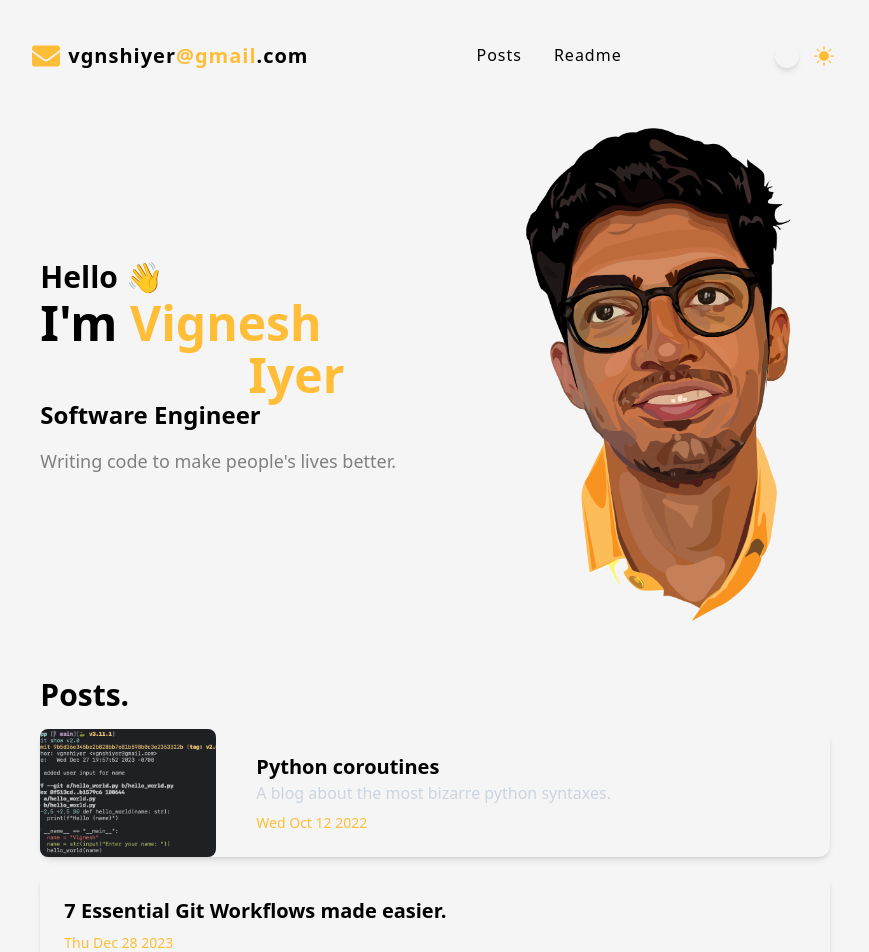
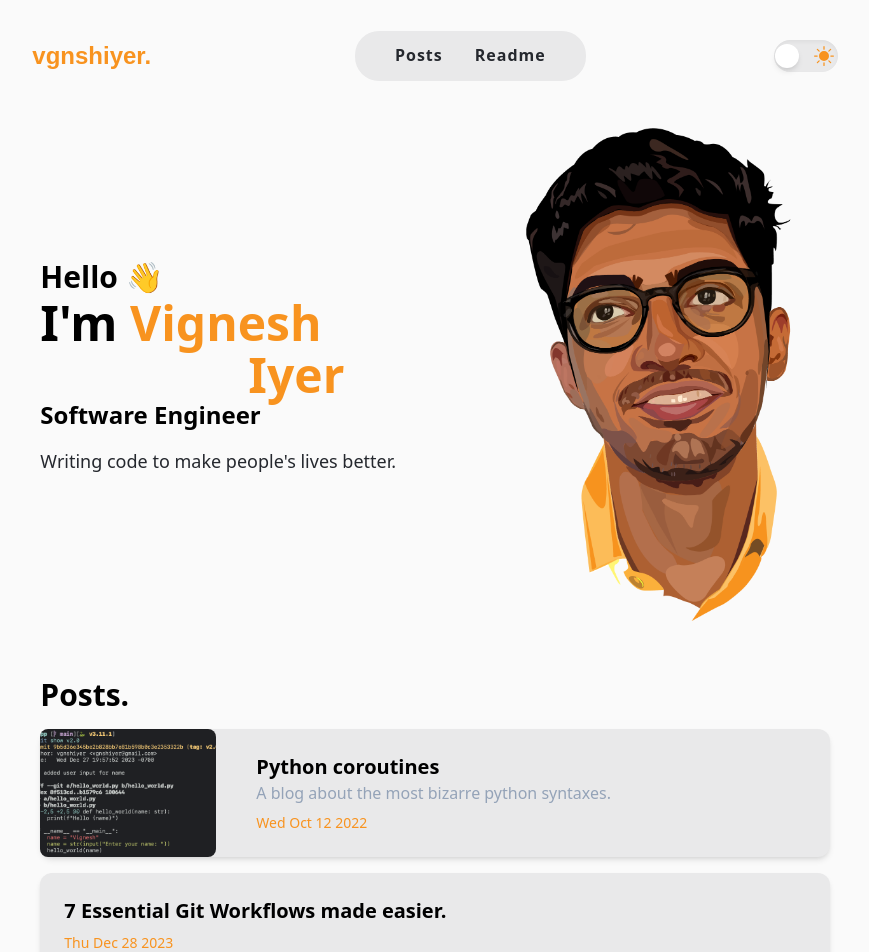
Before and after one commit to vgnshiyer/vgnshiyer.github.io, a Next.js app in the folder mywebsite/: page / in a window 1280 px wide. Shown: the top 952 px of the page, without its empty margins (205-1074 px from the left). Built offline with nearby package versions, Linux system fonts and the light colour scheme.

Commit message:
chore: fixed color pallete

```diff
--- a/mywebsite/app/layout.tsx
+++ b/mywebsite/app/layout.tsx
@@ -22,7 +22,7 @@ export default function RootLayout({
 
   const footer = (
     <footer>
-      <div className="mt-6 py-6 mb-20 text-slate-900 dark:text-slate-400 text-center">
+      <div className="mt-6 py-6 mb-20 text-tertiary-light dark:text-tertiary-dark text-center">
         <SocialHandles />
         <p>© 2024 Vignesh Iyer</p>
       </div>
--- a/mywebsite/components/Banner.tsx
+++ b/mywebsite/components/Banner.tsx
@@ -4,10 +4,10 @@ const Banner = () => {
         <div className="flex flex-col sm:flex-row justify-between items-center p-0 md:p-4 mb-10">
             <div className="pl-0 sm:pl-6 md:pl-4">
                 <h1 className="text-2xl sm:text-3xl mb-1 font-bold text-black dark:text-white">Hello 👋</h1>
-                <h1 className="text-4xl sm:text-5xl mb-1 font-bold text-black dark:text-white">I'm <span className="text-secondary">Vignesh</span></h1>
-                <h1 className="text-4xl sm:text-5xl pl-40 sm:pl-52 font-bold text-secondary">Iyer</h1>
+                <h1 className="text-4xl sm:text-5xl mb-1 font-bold text-black dark:text-white">I'm <span className="text-contrast-light dark:text-contrast-dark">Vignesh</span></h1>
+                <h1 className="text-4xl sm:text-5xl pl-40 sm:pl-52 font-bold text-contrast-light dark:text-contrast-dark">Iyer</h1>
                 <h2 className="text-xl sm:text-2xl mb-4 font-bold text-black dark:text-white">Software Engineer</h2>
-                <p className="text-dim text-sm sm:text-base md:text-lg mb-4">Writing code to make people's lives better.</p>
+                <p className="text-tertiary-light dark:text-tertiary-dark text-sm sm:text-base md:text-lg mb-4">Writing code to make people's lives better.</p>
             </div>
             <div className="">
                 <img src="/images/banner.png" alt="Vignesh Iyer" className="w-60 sm:w-64 md:w-72 lg:w-80" />
--- a/mywebsite/components/Logo.tsx
+++ b/mywebsite/components/Logo.tsx
@@ -6,12 +6,7 @@ const Logo = () => {
   return (
     <div className="flex items-center">
         <Link href="/">
-            <div className="flex flex-row text-xl font-semibold tracking-[1px]">
-            <FaEnvelope className="w-7 h-7 text-secondary mr-2" />
-            <span className="text-black dark:text-white">vgnshiyer</span>
-            <span className="text-secondary">{'@gmail'}</span>
-            <span className="text-black dark:text-white">.com</span>
-            </div>
+            <span className="text-contrast-light dark:text-contrast-dark text-2xl font-poppins font-bold">vgnshiyer.</span>
         </Link>
     </div>
   )
--- a/mywebsite/components/Navbar.tsx
+++ b/mywebsite/components/Navbar.tsx
@@ -3,7 +3,6 @@
 import Link from 'next/link'
 import React, { useState, ReactNode, useEffect } from 'react'
 import ThemeToggle from './ThemeToggle';
-import { FaEnvelope } from 'react-icons/fa';
 import Logo from './Logo';
 
 interface NavBarLinkProps {
@@ -30,18 +29,18 @@ const Navbar = () => {
 
     return (
       <Link href={href}
-        className={`group text-black dark:text-white ${isNavBarToggled ? 'block' : ''} rounded-2xl p-2 tracking-[1px]`}
+        className={`group text-tertiary-light dark:text-white ${isNavBarToggled ? 'block' : ''} font-semibold rounded-2xl p-2 tracking-[1px]`}
         onClick={handleClick}
       >
         {children}
-        <span className="block relative max-w-0 group-hover:max-w-full left-1/2 -translate-x-1/2 duration-500 h-0.5 bg-secondary"></span>
+        <span className="block relative max-w-0 group-hover:max-w-full left-1/2 -translate-x-1/2 duration-500 h-0.5 bg-contrast-light dark:bg-contrast-dark"></span>
       </Link>
     )
   };
 
   const CloseIcon = () => {
     return (
-      <svg className="h-6 w-6 text-secondary" xmlns="http://www.w3.org/2000/svg" fill="none" viewBox="0 0 24 24" stroke="currentColor">
+      <svg className="h-6 w-6 text-contrast-light dark:text-contrast-dark" xmlns="http://www.w3.org/2000/svg" fill="none" viewBox="0 0 24 24" stroke="currentColor">
         <path strokeLinecap="round" strokeLinejoin="round" strokeWidth={2} d="M6 18L18 6M6 6l12 12" />
       </svg>
     )
@@ -49,7 +48,7 @@ const Navbar = () => {
 
   const MenuIcon = () => {
     return (
-      <svg className="h-6 w-6 text-secondary" xmlns="http://www.w3.org/2000/svg" fill="none" viewBox="0 0 24 24" stroke="currentColor">
+      <svg className="h-6 w-6 text-contrast-light dark:text-contrast-dark" xmlns="http://www.w3.org/2000/svg" fill="none" viewBox="0 0 24 24" stroke="currentColor">
         <path strokeLinecap="round" strokeLinejoin="round" strokeWidth={2} d="M4 6h16M4 12h16m-7 6h7" />
       </svg>
     )
@@ -66,7 +65,7 @@ const Navbar = () => {
         <div className="flex items-center justify-between h-16">
           <Logo />
           <div className="hidden md:block">
-            <div className="ml-4 flex items-center space-x-4 bg-light dark:bg-semi-dark rounded-3xl px-8 py-1 ">
+            <div className="ml-4 flex items-center space-x-4 bg-semi-light dark:bg-semi-dark rounded-3xl px-8 py-1 ">
               {links.map(link => <NavBarLink key={link.href} href={link.href}>{link.text}</NavBarLink>)}
             </div>
           </div>
--- a/mywebsite/components/PostPreview.tsx
+++ b/mywebsite/components/PostPreview.tsx
@@ -4,7 +4,7 @@ import { PostMetadata } from "../types/PostMetadata";
 
 const PostPreview = (props: PostMetadata) => {
     return (
-        <div className="rounded-xl shadow-md bg-light dark:bg-semi-dark flex flex-col md:flex-row items-start">
+        <div className="rounded-xl shadow-md bg-semi-light dark:bg-semi-dark flex flex-col md:flex-row items-start">
             {props.cover && (
                 <img
                     className="rounded-lg w-full md:w-44 mr-4 object-cover h-48 md:h-full"
@@ -16,8 +16,8 @@ const PostPreview = (props: PostMetadata) => {
                 <Link href={`/posts/${props.slug}`}>
                     <h2 className="text-xl text-black dark:text-white font-bold hover:underline">{props.title}</h2>
                 </Link>
-                <p className="text-md text-slate-300">{props.subtitle}</p>
-                <p className="mt-2 text-sm text-secondary">{new Date(props.date).toDateString()}</p>
+                <p className="text-md text-tertiary-dark dark:text-tertiary-dark">{props.subtitle}</p>
+                <p className="mt-2 text-sm text-contrast-light dark:text-contrast-dark">{new Date(props.date).toDateString()}</p>
             </div>
         </div>
     );
--- a/mywebsite/components/SocialHandles.tsx
+++ b/mywebsite/components/SocialHandles.tsx
@@ -15,7 +15,7 @@ const SocialHandles = () => {
         {items.map((item: any, index) => {
             return (
                 <a href={item.link} key={index} target="_blank" rel="noopener noreferrer">
-                    <item.icon className="hover:text-secondary text-3xl cursor-pointer" />
+                    <item.icon className="hover:text-contrast-light dark:hover:text-contrast-dark text-3xl cursor-pointer" />
                 </a>
             )
         })}
--- a/mywebsite/components/TableOfContents.tsx
+++ b/mywebsite/components/TableOfContents.tsx
@@ -25,7 +25,7 @@ const TableOfContents = (props: any) => {
         <h3 className='text-2xl text-black dark:text-white font-bold'>On this page</h3>
         <ul className='list-disc list-inside mt-2'>
             {headings.map(( { id, level, text }: any ) => (
-              <li key={id} className={`text-slate-400 ${getTextSize(level)} ml-${level * 2} mb-1 list-none`}>
+              <li key={id} className={`text-tertiary-light dark:text-tertiary-dark ${getTextSize(level)} ml-${level * 2} mb-1 list-none`}>
                 <a href={`#${id}`}>{text}</a>
               </li>
             ))}
--- a/mywebsite/components/ThemeToggle.tsx
+++ b/mywebsite/components/ThemeToggle.tsx
@@ -28,18 +28,18 @@ const ThemeToggle = () => {
 
   return (
     <div
-        className="relative w-16 h-8 flex items-center dark:bg-semi-dark bg-light rounded-full p-1 cursor-pointer"
+        className="relative w-16 h-8 flex items-center dark:bg-semi-dark bg-semi-light rounded-full p-1 cursor-pointer shadow-inner"
         onClick={() => setDarkMode(!darkMode)}
     >
-        <FaMoon className="text-light" size={20} />
+        <FaMoon className="text-tertiary-light dark:text-tertiary-dark" size={20} />
         <div
-            className="absolute bg-light dark:bg-dark w-6 h-6 rounded-full shadow-md transform transition-transform duration-300 ease-in-out"
+            className="absolute bg-white  w-6 h-6 rounded-full shadow-md transform transition-transform duration-300 ease-in-out"
             style={{
                 left: darkMode ? 'calc(100% - 1.5rem)' : '0.1rem'
             }}
         >
         </div>
-        <BsSunFill className="ml-auto text-secondary" size={20} />
+        <BsSunFill className="ml-auto text-contrast-light dark:text-contrast-dark" size={20} />
     </div>
   )
 }
--- a/mywebsite/tailwind.config.ts
+++ b/mywebsite/tailwind.config.ts
@@ -8,20 +8,35 @@ const config: Config = {
   ],
   theme: {
     extend: {
+      fontFamily: {
+        'poppins': ['Poppins', 'sans-serif'],
+      },
       backgroundImage: {
         'gradient-radial': 'radial-gradient(var(--tw-gradient-stops))',
         'gradient-conic':
           'conic-gradient(from 180deg at 50% 50%, var(--tw-gradient-stops))',
       },
       colors: {
+        // 'dark': '#0E1017',
+        // 'light': '#F5F5F5',
+        // 'secondary': '#FFBD38',
+        // 'dim': '#808080',
+        // 'semi-dark': '#25282E',
+
+        // -- dark mode --
         'dark': '#0E1017',
-        'light': '#F5F5F5',
-        'secondary': '#FFBD38',
-        'dim': '#808080',
         'semi-dark': '#25282E',
+        'contrast-dark': '#FFBD38',
+        'tertiary-dark': '#94A3B8',
+
+        // -- light mode --
+        'light': '#FAFAFA',
+        'semi-light': '#E9E9EA',
+        'contrast-light': '#F8931F',
+        'tertiary-light': '#25282E',
       },
       maxWidth: {
-        '1/4': '25%',
+        '1/4': '2A%',
         '1/3': '33.333333%',
         '1/2': '50%',
         '2/3': '66.666667%',
```
Also changed, not shown: mywebsite/components/PostPage.tsx (+16 -2 lines).
